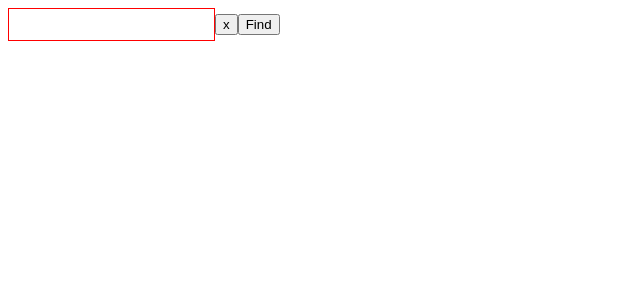
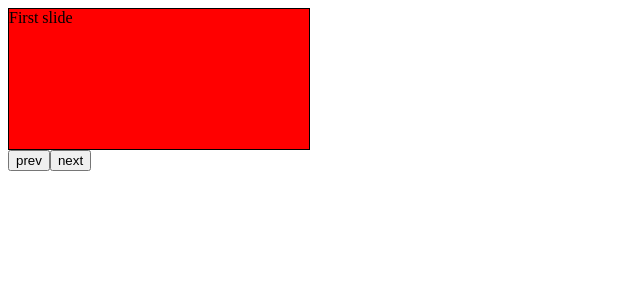
Before and after one commit to Frayz17/advanced-js, a React (Create React App) app: page / in a window 1280 px wide. Shown: the top 300 px of the page, without its empty margins (0-640 px from the left). Built offline with nearby package versions, Linux system fonts and the light colour scheme.

Commit message:
create base slider

```diff
--- a/src/App.jsx
+++ b/src/App.jsx
@@ -1,10 +1,24 @@
 import React from 'react';
-import DynamicSearch from './modules/DynamicSearch';
+import Slider from './modules/Slider';
+import Block from './components/Block';
 
 class App extends React.Component {
 	render = () => {
 		return <>
-			<DynamicSearch />
+			<Slider>
+				<Block style={{ backgroundColor: 'red' }}>
+					First slide
+				</Block>
+				<Block style={{ backgroundColor: 'blue' }}>
+					Second slide
+				</Block>
+				<Block style={{ backgroundColor: 'grey' }}>
+					Third slide
+				</Block>
+				<Block style={{ backgroundColor: 'yellow' }}>
+					Forth slide
+				</Block>
+			</Slider>
 		</>;
 	};
 };
--- /dev/null
+++ b/src/modules/Slider/Slider.jsx
@@ -0,0 +1,90 @@
+import React from 'react';
+import styled from 'styled-components';
+import Block from 'components/Block';
+import Button from 'components/Button';
+import defineContentProps from './defineContentProps.js';
+
+const RootWrapper = styled(Block)`
+	overflow: hidden;
+	width: 300px;
+	height: 140px;
+	border: 1px solid;
+`;
+const ContentWrapper = styled(Block)`
+	overflow: hidden;
+	height: 100%;
+	width: ${({ slidesCount }) => `calc(100% * ${slidesCount})` };
+	& > div {
+		float: left;
+		width: ${({ slideWidth = 100 }) => slideWidth +'%'};
+		height: 100%;
+	}
+`;
+
+class Slider extends React.Component {
+	constructor (props) {
+		super(props);
+
+		this.defineContentProps = defineContentProps.bind(this);
+	};
+
+	static defaultProps = {
+		defaultSlide: 0
+	};
+
+	state = {
+		scrollX: 0,
+		currentSlide: this.props.defaultSlide,
+	};
+
+	slideTo = (slideIndex = 0) => (e) => {
+		const { currentSlide = 0 } = this.state;
+
+		if (slideIndex === currentSlide) {
+			return;
+		}
+
+		const {
+			slideWidth,
+			slidesCount
+		} = this.defineContentProps();
+		const nextIndex = currentSlide < slideIndex ?
+			currentSlide + 1 :
+			currentSlide - 1;
+
+		if (nextIndex >= 0 && nextIndex <= slidesCount - 1) {
+			this.setState({
+				scrollX: slideWidth * nextIndex,
+				currentSlide: nextIndex,
+			});
+		}
+	};
+
+	render = () => {
+		const { children = [] } = this.props;
+		const {
+			scrollX = 0,
+			currentSlide = 0
+		} = this.state;
+
+		return <>
+			<RootWrapper>
+				<ContentWrapper
+					{ ...this.defineContentProps() }
+					style={{
+						transform: `translate(-${scrollX}%,0px)`,
+						transition: 'ease .2s all'
+					}}>
+				{children}
+				</ContentWrapper>
+			</RootWrapper>
+			<Button onClick={this.slideTo(currentSlide - 1)}>
+				prev
+			</Button>
+			<Button onClick={this.slideTo(currentSlide + 1)}>
+				next
+			</Button>
+		</>;
+	};
+};
+export default Slider;
--- /dev/null
+++ b/src/modules/Slider/defineContentProps.js
@@ -0,0 +1,8 @@
+
+export default function() {
+	const { children = [] } = this.props;
+	const slidesCount = children.length || 1;
+	const slideWidth = +(100 / slidesCount).toFixed(2);
+
+	return { slideWidth, slidesCount };
+};
--- /dev/null
+++ b/src/modules/Slider/index.js
@@ -0,0 +1,3 @@
+import Slider from './Slider.jsx';
+
+export default Slider;
```
Also changed, not shown: src/modules/Slider/RootWrapper.jsx (added), 2 other files (tests, documents, lock files or other folders).
